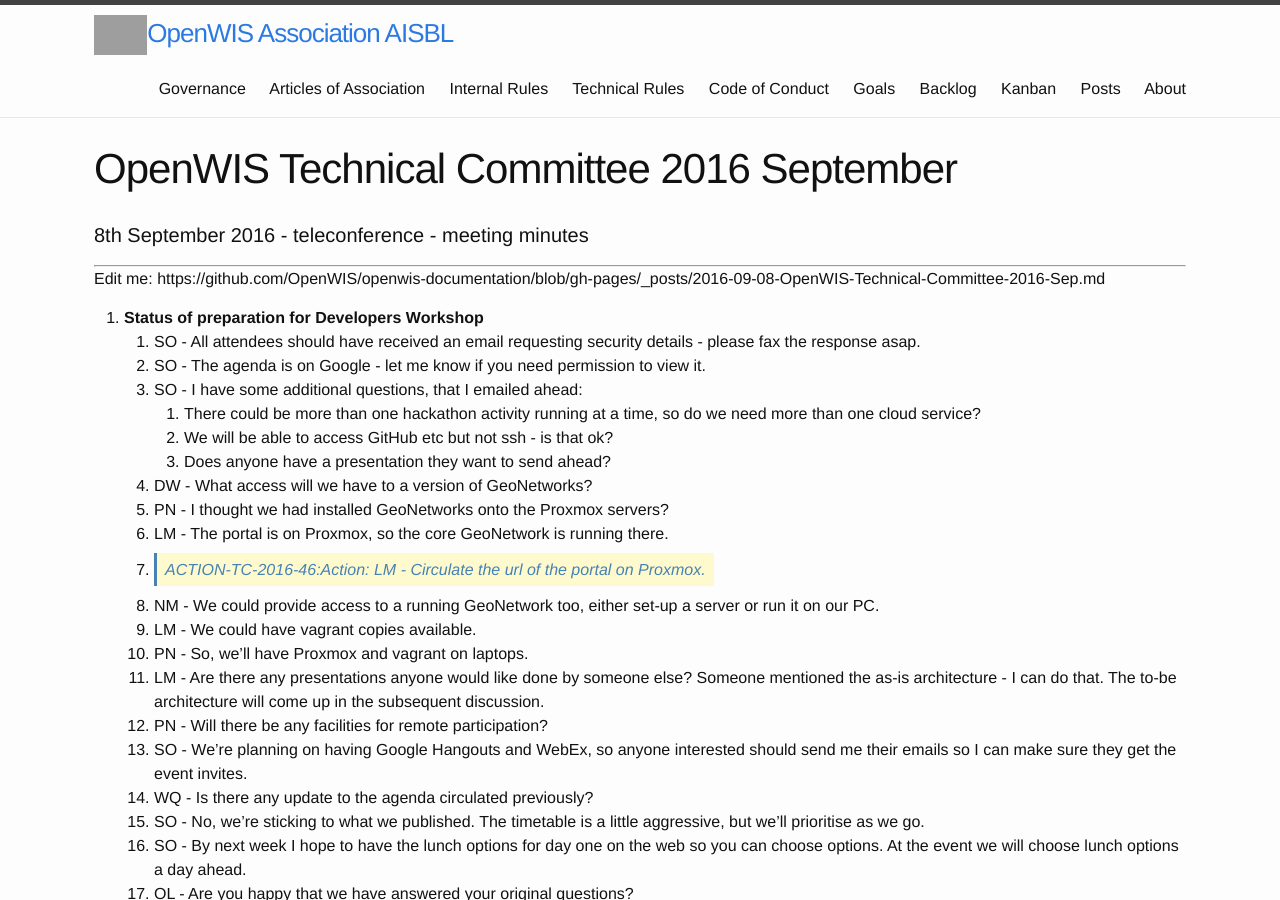
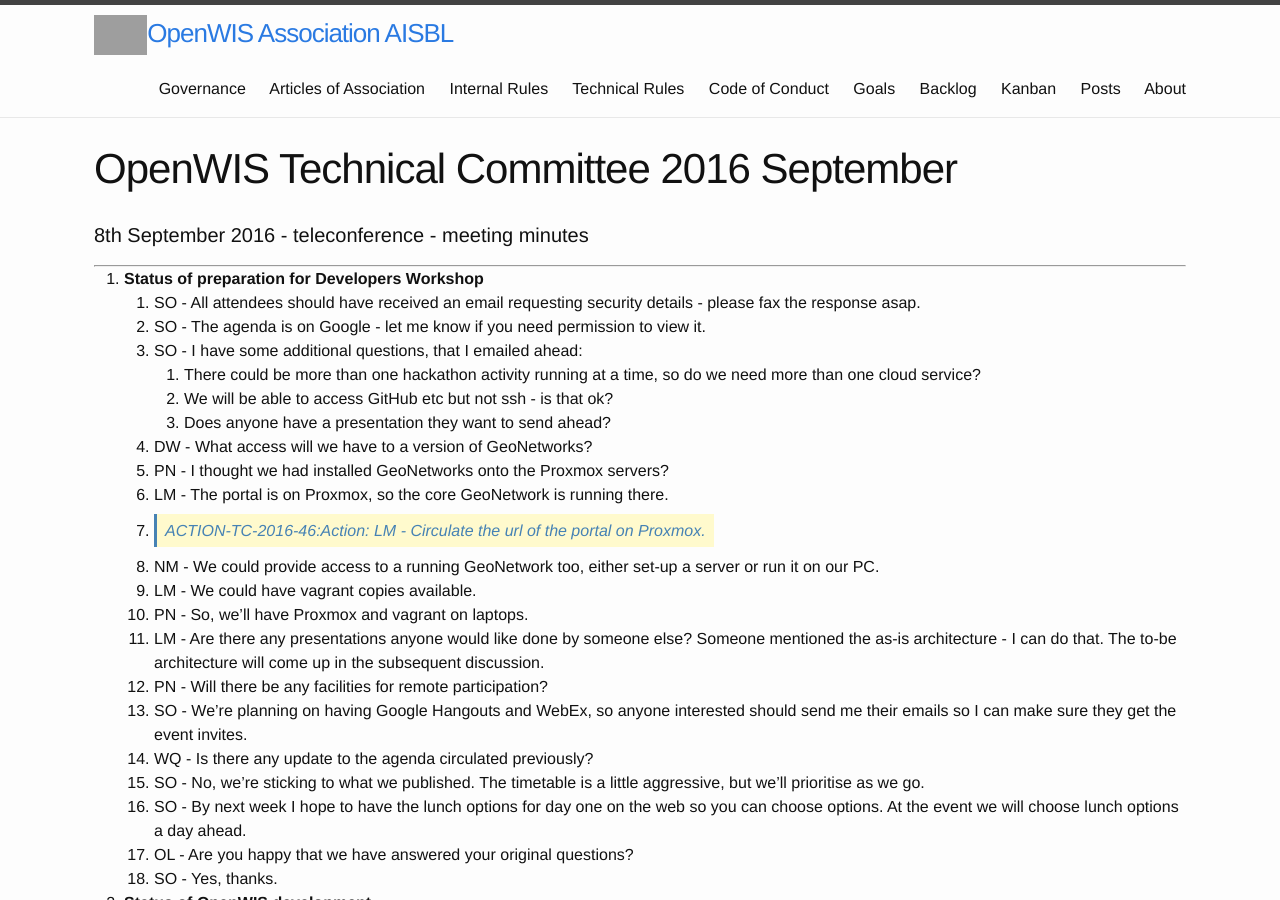
Before and after one commit to OpenWIS/openwis-documentation, a Jekyll site: the page built from _posts/2016-09-08-OpenWIS-Technical-Committee-2016-Sep.md, in a window 1280 px wide and 900 px high. Built offline with Jekyll 4.4.1, drawn with Linux system fonts in a browser that asks for light colours; grey boxes are pictures that could not be loaded.

Commit message:
Update 2016-09-08-OpenWIS-Technical-Committee-2016-Sep.md

```diff
--- a/_posts/2016-09-08-OpenWIS-Technical-Committee-2016-Sep.md
+++ b/_posts/2016-09-08-OpenWIS-Technical-Committee-2016-Sep.md
@@ -6,9 +6,6 @@ title: OpenWIS Technical Committee 2016 September
 #### 8th September 2016 - teleconference - meeting minutes
 
 ---
-
-Edit me: https://github.com/OpenWIS/openwis-documentation/blob/gh-pages/_posts/2016-09-08-OpenWIS-Technical-Committee-2016-Sep.md
-
 
 
 
```
